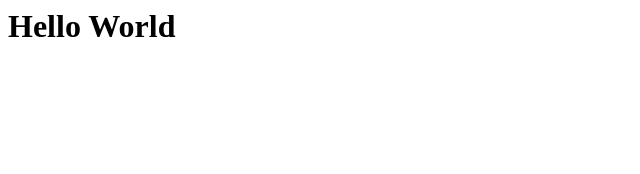
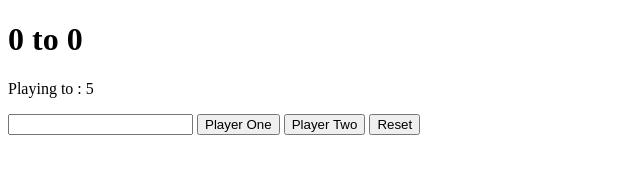
Before and after one commit to MikailSrmt/scorekeeper, a plain HTML site: page index.html in a window 1280 px wide. Shown: the whole page, without its empty margins (0-640 px from the left). Drawn offline with Linux system fonts and the light colour scheme.

Commit message:
index change

```diff
--- a/index.html
+++ b/index.html
@@ -1 +1,20 @@
-<h1>Hello World</h1>
+<!DOCTYPE html>
+<html lang="en">
+<head>
+    <meta charset="UTF-8">
+    <meta name="viewport" content="width=device-width, initial-scale=1.0">
+    <meta http-equiv="X-UA-Compatible" content="ie=edge">
+    <link rel="stylesheet" href="style.css">
+    <title>Document</title>
+</head>
+<body>
+    <h1><span id="p1s">0</span> to <span id="p2s">0</span></h1>
+    <p>Playing to : <span id="maxScore">5</span></p>
+    <input type="number">
+    <button id="p1">Player One</button>
+    <button id="p2">Player Two</button>
+    <button id="reset">Reset</button>
+
+    <script src="scorekeeper.js"></script>
+</body>
+</html>
```
